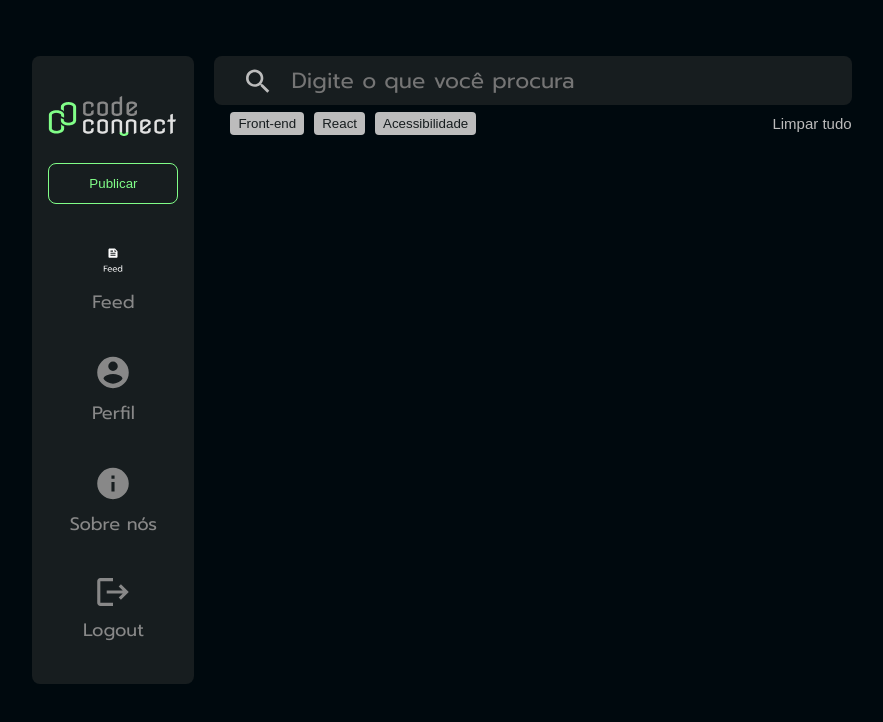
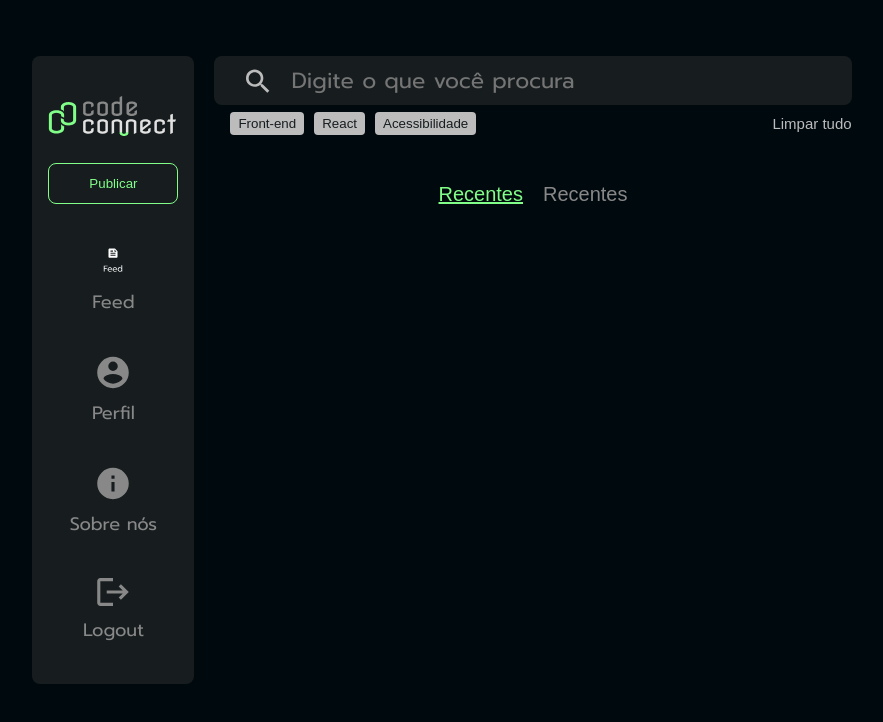
Before and after one commit to Tkailaine/React-Vite---P-gina-de-posts, a React (Vite) app: page / in a window 1280 px wide. Shown: the top 722 px of the page, without its empty margins (198-1081 px from the left). Built offline with nearby package versions, Linux system fonts and the light colour scheme.

Commit message:
style: Estilizando ordenação

```diff
--- a/src/App.jsx
+++ b/src/App.jsx
@@ -1,6 +1,7 @@
 import './App.css'
 import BarraDePesquisa from './componentes/barraDePesquisa'
 import Filtros from './componentes/filtros'
+import Ordenacao from './componentes/ordenacao'
 import Sidebar from './componentes/sideBar'
 
 function App() {
@@ -11,6 +12,10 @@ function App() {
       <div className='container-pesquisa'>
         <BarraDePesquisa />
         <Filtros />
+        <div className='container-ordenacao'>
+          <Ordenacao classe='btn-ordenacao-ativa'>Recentes</Ordenacao>
+          <Ordenacao classe='btn-ordenacao'>Recentes</Ordenacao>
+        </div>
       </div>
     </div>
   )
--- a/src/componentes/ordenacao/index.jsx
+++ b/src/componentes/ordenacao/index.jsx
@@ -2,6 +2,6 @@ import './styles.css'
 
 export default function Ordenacao({children, classe}){
     return(
-        <h2 className={classe}>{children}</h2>
+        <button className={classe}>{children}</button>
     )
 }
--- a/src/componentes/sideBar/style.css
+++ b/src/componentes/sideBar/style.css
@@ -44,3 +44,28 @@ aside {
     padding: 12px 16px;
     width: 130px;
 }
+
+.btn-ordenacao, .btn-ordenacao-ativa{
+    background-color: transparent;
+    border: none;
+    font-size: 20px;
+    cursor: pointer;
+}
+
+
+.container-ordenacao{
+    display: flex;
+    gap: 20px;
+    justify-content: center;
+    margin-top: 3em;
+
+}
+
+.btn-ordenacao{
+    color: var(--cinza-medio);
+}
+
+.btn-ordenacao-ativa{
+    color: var(--verde-destaque);
+    text-decoration: underline;
+}
```
